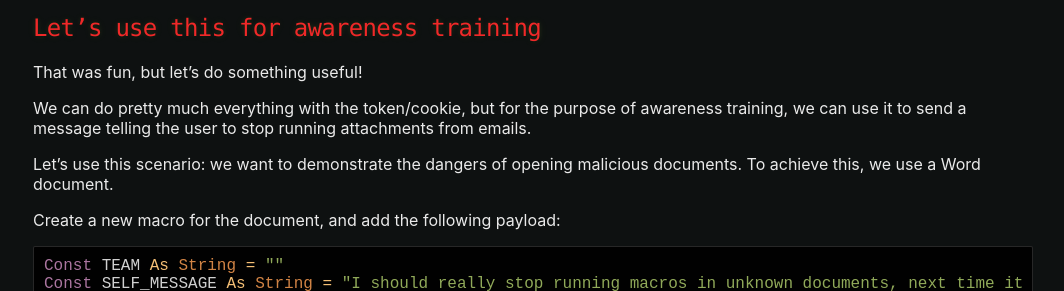
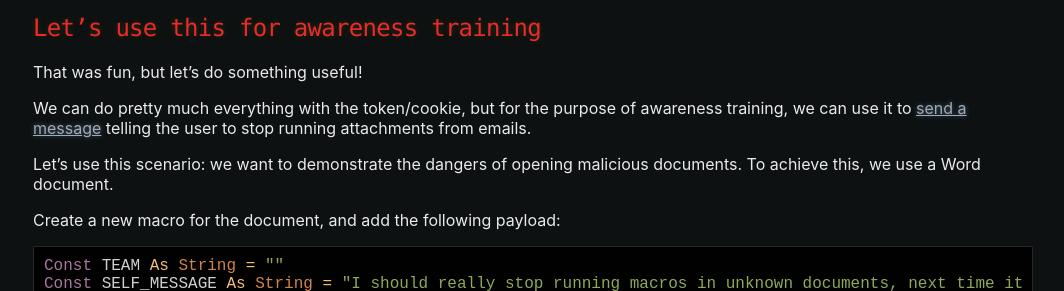
Before and after one commit to thomfre/thomfre.dev, a Jekyll site: the page built from _posts/2021-01-27-phishing-for-slack-tokens.md, in a window 1280 px wide and 900 px high, scrolled down 815 px. Shown: the part 162-453 px from the top of the window, without its empty margins (107-1171 px from the left). Built offline with Jekyll 4.4.1, drawn with Linux system fonts in a browser that asks for light colours; part of the change alters nothing that is shown; some of the changed text lies outside the part shown.

```diff
--- a/_posts/2021-01-27-phishing-for-slack-tokens.md
+++ b/_posts/2021-01-27-phishing-for-slack-tokens.md
@@ -47,7 +47,7 @@ If successful, you should see a message posted by you in that channel.
 
 That was fun, but let's do something useful!
 
-We can do pretty much everything with the token/cookie, but for the purpose of awareness training, we can use it to send a message telling the user to stop running attachments from emails.
+We can do pretty much everything with the token/cookie, but for the purpose of awareness training, we can use it to [send a message](https://api.slack.com/methods/chat.postMessage) telling the user to stop running attachments from emails.
 
 Let's use this scenario: we want to demonstrate the dangers of opening malicious documents. To achieve this, we use a Word document.
 
@@ -271,3 +271,8 @@ We can also add a custom Slackbot response to make Slackbot respond to the messa
 ### Email it
 
 You can deliver this any way you want, like via email and a nice [banner stating that the attachment has been scanned and found safe to execute](/fake-microsoft-alerts).
+
+## References
+
+- [Slack API](https://api.slack.com/methods)
+- [How can I URL encode a string in Excel VBA?](https://stackoverflow.com/questions/218181/how-can-i-url-encode-a-string-in-excel-vba)
```
